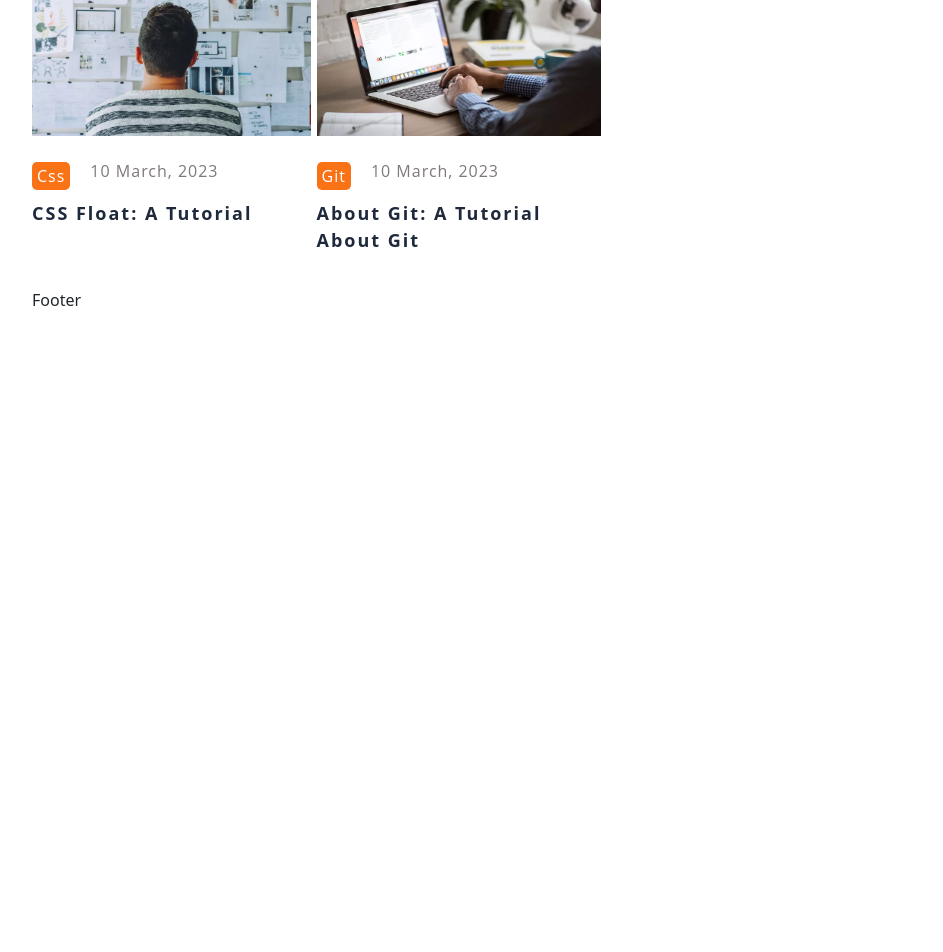
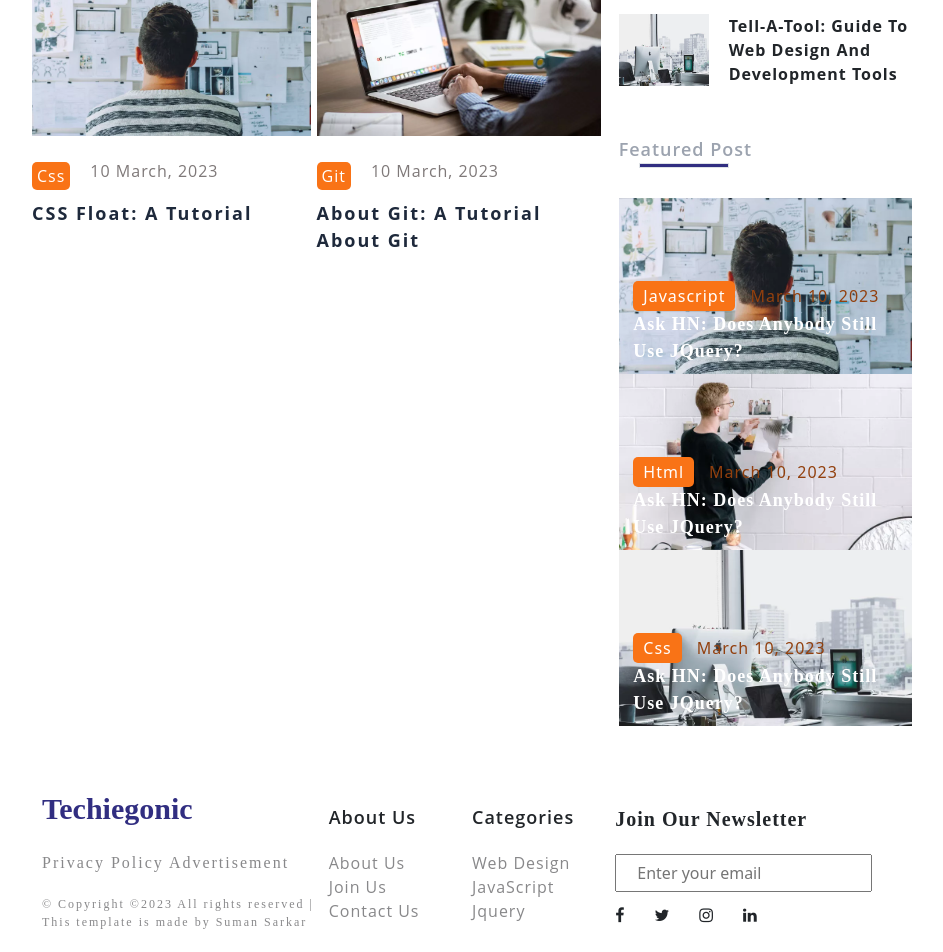
Before and after one commit to sumancse26/master, a Vue app: page / in a window 1280 px wide. Shown: the part 1360-2312 px from the top of the page, without its empty margins (168-1111 px from the left). Before the commit the page ends 1672 px from the top, so only its background shows below. Built offline with nearby package versions, Linux system fonts and the light colour scheme.

Commit message:
landing page design

```diff
--- a/src/components/pages/FooterComp.vue
+++ b/src/components/pages/FooterComp.vue
@@ -1,3 +1,121 @@
 <template>
-	<div class="footer">Footer</div>
+	<div class="footer row">
+		<div class="name col-md-4">
+			<p class="blog-name">Techiegonic</p>
+			<p class="privacy">Privacy Policy Advertisement</p>
+			<p class="copyright">© Copyright ©2023 All rights reserved | This template is made by Suman Sarkar</p>
+		</div>
+		<div class="about-us col-md-2">
+			<span class="title">About Us</span>
+			<p class="about">About Us</p>
+			<p class="join">Join Us</p>
+			<p class="contact">Contact Us</p>
+		</div>
+		<div class="categories col-md-2">
+			<span class="title">Categories</span>
+			<p class="about">Web Design</p>
+			<p class="join">JavaScript</p>
+			<p class="contact">Jquery</p>
+			<!-- <p class="contact">Css</p> -->
+		</div>
+
+		<div class="newsletter col-md-4">
+			<p>Join Our newsletter</p>
+			<input type="text" placeholder="Enter your email" />
+			<div class="social-section d-flex">
+				<i class="fa fa-facebook" aria-hidden="true"></i>
+				<i class="fa fa-twitter" aria-hidden="true"></i>
+				<i class="fa fa-instagram" aria-hidden="true"></i>
+				<i class="fa fa-linkedin" aria-hidden="true"></i>
+			</div>
+		</div>
+	</div>
 </template>
+
+<style scoped>
+	* {
+		--bs-gutter-x: unset;
+	}
+	.footer {
+		display: flex;
+		/* justify-content: center; */
+		align-items: center;
+		margin-top: 40px;
+		padding: 20px 10px;
+	}
+	.footer .name .blog-name {
+		font-size: 30px;
+		font-family: 'Shantell Sans', cursive;
+		color: #312e81;
+		font-weight: 600;
+		margin: 0;
+	}
+	.footer .name .privacy,
+	.footer .name .copyright {
+		font-size: 16px;
+		letter-spacing: 2px;
+		font-family: 'Shantell Sans', cursive;
+		color: #88888a;
+		font-weight: 500;
+		margin: 0;
+		margin-top: 20px;
+		margin-bottom: 10px;
+	}
+	.footer .name .copyright {
+		font-size: 12px;
+	}
+
+	.footer .categories .title,
+	.footer .about-us .title {
+		font-size: 18px;
+		font-weight: 600;
+		text-transform: capitalize;
+		letter-spacing: 1px;
+		font-family: 'Open Sans', sans-serif;
+		margin-bottom: 20px !important;
+	}
+	.footer .categories .about,
+	.footer .about-us .about {
+		margin-top: 20px;
+	}
+	.footer .categories p,
+	.footer .about-us p {
+		font-size: 16px;
+		font-weight: 500;
+		text-transform: capitalize;
+		letter-spacing: 1px;
+		font-family: 'Open Sans', sans-serif;
+		color: #88888a;
+		margin: 0;
+	}
+	.footer .categories p:hover,
+	.footer .about-us p:hover {
+		cursor: pointer;
+		color: #000;
+	}
+	.footer .newsletter {
+		margin-top: 15px;
+	}
+	.footer .newsletter p {
+		margin: 0;
+		font-size: 20px;
+		font-weight: 600;
+		letter-spacing: 1px;
+		font-family: open-sans;
+		text-transform: capitalize;
+	}
+	.footer .newsletter input {
+		height: 38px;
+		padding-left: 20px;
+		margin-top: 20px;
+	}
+	.footer .newsletter .social-section i:first-child {
+		padding-left: 0;
+	}
+	.footer .newsletter .social-section i:hover {
+		cursor: pointer;
+	}
+	.footer .newsletter .social-section i {
+		padding: 15px;
+	}
+</style>
--- a/src/components/pages/MainComp.vue
+++ b/src/components/pages/MainComp.vue
@@ -120,7 +120,74 @@
 					</div>
 				</div>
 			</div>
-			<div class="right-sidebar col-md-4">right content</div>
+
+			<!-- right sidebar section -->
+			<div class="right-sidebar col-md-4">
+				<div class="most-read-section">
+					<div class="most-read">
+						<p class="m-0">Most Read</p>
+						<div class="border"></div>
+					</div>
+
+					<div class="right-aside d-flex m-0">
+						<img src="@/assets/images/post-2.jpg.webp" alt="" />
+						<p>Tell-A-Tool: Guide To Web Design And Development Tools</p>
+					</div>
+					<div class="right-aside d-flex m-0">
+						<img src="@/assets/images/post-5.jpg.webp" alt="" />
+						<p>Tell-A-Tool: Guide To Web Design And Development Tools</p>
+					</div>
+					<div class="right-aside d-flex m-0">
+						<img src="@/assets/images/post-1.jpg.webp" alt="" />
+						<p>Tell-A-Tool: Guide To Web Design And Development Tools</p>
+					</div>
+					<div class="right-aside d-flex m-0">
+						<img src="@/assets/images/post-4.jpg.webp" alt="" />
+						<p>Tell-A-Tool: Guide To Web Design And Development Tools</p>
+					</div>
+					<div class="right-aside d-flex m-0">
+						<img src="@/assets/images/post-3.jpg.webp" alt="" />
+						<p>Tell-A-Tool: Guide To Web Design And Development Tools</p>
+					</div>
+				</div>
+
+				<div class="featured-post row">
+					<div class="row featured-post-header">
+						<p>Featured post</p>
+						<div class="border"></div>
+					</div>
+					<div class="post-body col-md-12">
+						<img src="@/assets/images/post-5.jpg.webp" alt="" />
+						<div class="post-content">
+							<div class="header-content">
+								<p class="post-title">Javascript</p>
+								<span class="post-date">March 10, 2023</span>
+							</div>
+							<p class="post-footer">Ask HN: Does Anybody Still Use JQuery?</p>
+						</div>
+					</div>
+					<div class="post-body col-md-12">
+						<img src="@/assets/images/post-4.jpg.webp" alt="" />
+						<div class="post-content">
+							<div class="header-content">
+								<p class="post-title">Html</p>
+								<span class="post-date">March 10, 2023</span>
+							</div>
+							<p class="post-footer">Ask HN: Does Anybody Still Use JQuery?</p>
+						</div>
+					</div>
+					<div class="post-body col-md-12">
+						<img src="@/assets/images/post-3.jpg.webp" alt="" />
+						<div class="post-content">
+							<div class="header-content">
+								<p class="post-title">Css</p>
+								<span class="post-date">March 10, 2023</span>
+							</div>
+							<p class="post-footer">Ask HN: Does Anybody Still Use JQuery?</p>
+						</div>
+					</div>
+				</div>
+			</div>
 		</div>
 	</div>
 </template>
@@ -128,6 +195,9 @@
 <style scoped>
 	* {
 		--bs-gutter-x: unset;
+	}
+	.main-comp {
+		margin-bottom: 40px;
 	}
 	.parent-hero {
 		margin-top: 30px;
@@ -363,4 +433,116 @@
 	.content .left-content .lower-left p:hover {
 		text-decoration: underline;
 	}
+
+	/* .right-sidebar section */
+
+	.right-sidebar .most-read-section {
+		margin-bottom: 30px;
+	}
+	.right-sidebar .most-read {
+		font-size: 18px;
+		font-family: 'Open Sans', sans-serif;
+		letter-spacing: 1px;
+		font-weight: 500;
+		text-transform: capitalize;
+		color: #9ca3af;
+	}
+	.right-sidebar .most-read .border {
+		width: 55px;
+		height: 5px;
+		margin-left: 15px;
+		background-color: #312e81;
+	}
+	.right-sidebar .right-aside:hover {
+		cursor: pointer;
+	}
+	.right-sidebar .right-aside {
+		margin-top: 20px !important;
+	}
+	.right-sidebar .right-aside img {
+		width: 90px;
+	}
+	.right-sidebar .right-aside p:hover {
+		text-decoration: underline;
+	}
+	.right-sidebar .right-aside p {
+		margin: 0;
+		padding-left: 20px;
+		font-size: 16px;
+		font-family: 'Open Sans', sans-serif;
+		letter-spacing: 1px;
+		font-weight: 700;
+		text-transform: capitalize;
+	}
+
+	.featured-post-header {
+		margin-top: 20px;
+	}
+	.featured-post-header p {
+		font-size: 18px;
+		font-weight: 600;
+		font-family: 'Open Sans', sans-serif;
+		letter-spacing: 1px;
+		text-transform: capitalize;
+		color: #9ca3af;
+		margin-bottom: 0;
+	}
+	.featured-post-header .border {
+		width: 90px;
+		height: 5px;
+		background-color: #312e81 !important;
+		margin-left: 20px;
+		margin-bottom: 30px;
+	}
+	.featured-post .post-body {
+		position: relative;
+	}
+	.featured-post .post-body .post-content {
+		position: absolute;
+		left: 5%;
+		bottom: 5%;
+	}
+	.featured-post .post-body .header-content {
+		display: flex;
+		justify-content: flex-start;
+		align-items: center;
+	}
+	.featured-post .post-body .header-content .post-title {
+		margin: 0;
+		padding: 3px 10px;
+		background-color: #f97316;
+		margin-right: 15px;
+		text-transform: capitalize;
+		font-size: 16px;
+		font-weight: 500;
+		letter-spacing: 1px;
+		border-radius: 5px;
+		color: #fff;
+	}
+	.featured-post .post-body .header-content .post-date {
+		margin: 0;
+		text-transform: capitalize;
+		font-size: 16px;
+		font-weight: 500;
+		letter-spacing: 1px;
+		border-radius: 5px;
+		color: #92400e;
+	}
+	.featured-post .post-body img {
+		width: 100%;
+	}
+
+	.featured-post .post-body .post-footer {
+		margin: 0;
+		color: #fff;
+		font-family: cursive;
+		font-size: 18px;
+		font-weight: 600;
+		letter-spacing: 1px;
+		text-transform: capitalize;
+	}
+	.featured-post .post-body .post-footer:hover {
+		text-decoration: underline;
+		cursor: pointer;
+	}
 </style>
```
